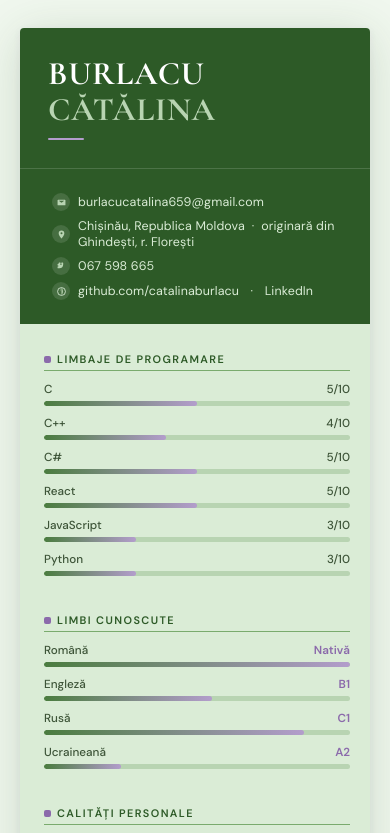
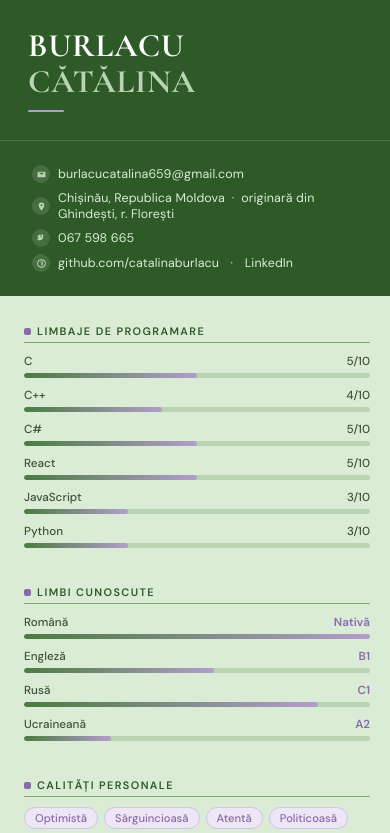
Before and after one commit to catalinaburlacu/CV, a React (Vite) app: page / in a window 390 px wide. Shown: the top 833 px of the page. Built offline with nearby package versions, Linux system fonts and the light colour scheme.

Commit message:
Phone and tablet version

```diff
--- a/src/components/Header/Header.module.css
+++ b/src/components/Header/Header.module.css
@@ -81,9 +81,10 @@
   fill: var(--green-light);
 }
 
-@media (max-width: 640px) {
+@media (max-width: 960px) {
   .header {
     grid-template-columns: 1fr;
+    min-height: auto;
   }
 
   .header-left {
--- a/src/components/Page/Page.jsx
+++ b/src/components/Page/Page.jsx
@@ -21,12 +21,16 @@ export default function Page({ cvData }) {
   return (
     <div className={styles.page}>
       <Header personal={personal} />
+      <div className={styles.swipeViewport}>
+        <section className={styles.swipePanel}>
           <Sidebar
             skills={skills}
             languages={languages}
             qualities={qualities}
             hobbies={hobbies}
           />
+        </section>
+        <section className={styles.swipePanel}>
           <Main
             summary={summary}
             education={education}
@@ -35,6 +39,8 @@ export default function Page({ cvData }) {
             experience={experience}
             activities={activities}
           />
+        </section>
+      </div>
     </div>
   );
 }
--- a/src/components/Page/Page.module.css
+++ b/src/components/Page/Page.module.css
@@ -8,6 +8,14 @@
   border-radius: 4px;
   overflow: hidden;
   animation: fadeUp 0.7s ease both;
+}
+
+.swipeViewport {
+  display: contents;
+}
+
+.swipePanel {
+  min-width: 0;
 }
 
 @keyframes fadeUp {
@@ -23,7 +31,43 @@
 
 @media (max-width: 960px) {
   .page {
-    grid-template-columns: 230px 1fr;
+    width: 100%;
+    max-width: none;
+    height: 100dvh;
+    grid-template-columns: 1fr;
+    grid-template-rows: auto minmax(0, 1fr);
+    border-radius: 0;
+    box-shadow: none;
+    animation: none;
+  }
+
+  .swipeViewport {
+    display: flex;
+    grid-row: 2;
+    overflow-x: auto;
+    overflow-y: hidden;
+    scroll-snap-type: x mandatory;
+    scroll-behavior: smooth;
+    -webkit-overflow-scrolling: touch;
+    scrollbar-width: none;
+  }
+
+  .swipeViewport::-webkit-scrollbar {
+    display: none;
+  }
+
+  .swipePanel {
+    flex: 0 0 100%;
+    width: 100%;
+    min-width: 100%;
+    height: 100%;
+    overflow-y: auto;
+    scroll-snap-align: start;
+    scroll-snap-stop: always;
+  }
+
+  .swipePanel > * {
+    min-height: 100%;
   }
 }
 
@@ -35,7 +79,6 @@
 
 @media (max-width: 640px) {
   .page {
-    grid-template-columns: 1fr;
-    grid-template-rows: auto auto 1fr;
+    border-radius: 0;
   }
 }
--- a/src/components/Sidebar/Sidebar.module.css
+++ b/src/components/Sidebar/Sidebar.module.css
@@ -126,6 +126,5 @@
 @media (max-width: 640px) {
   .sidebar {
     border-right: none;
-    border-bottom: 2px solid var(--green-light);
   }
 }
--- a/src/index.css
+++ b/src/index.css
@@ -43,6 +43,12 @@ body {
   padding: 28px 20px 48px;
 }
 
+@media (max-width: 960px) {
+  body {
+    padding: 0;
+  }
+}
+
 a {
   color: inherit;
   text-decoration: none;
```
Lines whose indentation alone changed are shown as unchanged.
